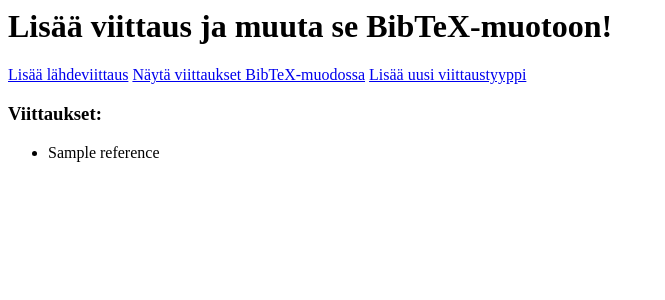
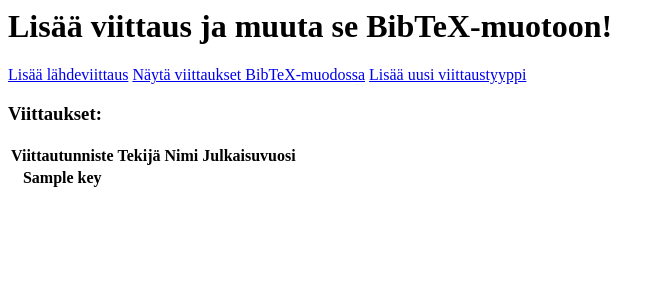
Before and after one commit to VeetiE/ohtu_mini_projekti, a Flask app: template src/templates/print_doc.html in a window 1280 px wide. Shown: the top 300 px of the page, without its empty margins (0-665 px from the left). Run offline with Flask 2, Linux system fonts and the light colour scheme; the template is opened without the code that fills it: most values are stand-ins (such as "Sample title", 1, 10 or a date in 2020); lists and menus that the app fills with data are empty.

Commit message:
Show references in a table (ca: Matias Sinisalo matias.aleksanteri@hotmail.fi)

```diff
--- a/src/app.py
+++ b/src/app.py
@@ -12,8 +12,8 @@
 
 @app.route("/")
 def index():
-    return render_template("print_doc.html",
-    references=list(reference_storage.reference_bank.values()))
+
+    return render_template("print_doc.html", content=reference_storage.reference_bank)
 
 
 @app.route("/submitReferenceInformation/", methods=["POST"])
--- a/src/templates/print_doc.html
+++ b/src/templates/print_doc.html
@@ -6,8 +6,23 @@
 <a href="/referenceTypesAdd" id="addNewReferenceType">Lisää uusi viittaustyyppi</a>
 
 <h3>Viittaukset:</h3>
-<ul id="refInfos">
-{% for reference in references %}
-<li>{{reference}}</li>
-{% endfor %}
-</ul>
+<table>
+	<thead>
+		<tr>
+			<th>Viittautunniste</th>
+			<th>Tekijä</th>
+			<th>Nimi</th>
+			<th>Julkaisuvuosi</th>
+		</tr>
+	</thead>
+	<tbody>
+		{% for key,value in content.items() %}
+		<tr>
+			<th>{{key}}</th>
+			<th>{{content[key]["author"]}}</th>
+			<th>{{content[key]["title"]}}</th>
+			<th>{{content[key]["year"]}}</th>
+		</tr>
+		{% endfor %}
+	</tbody>
+</table>
```
